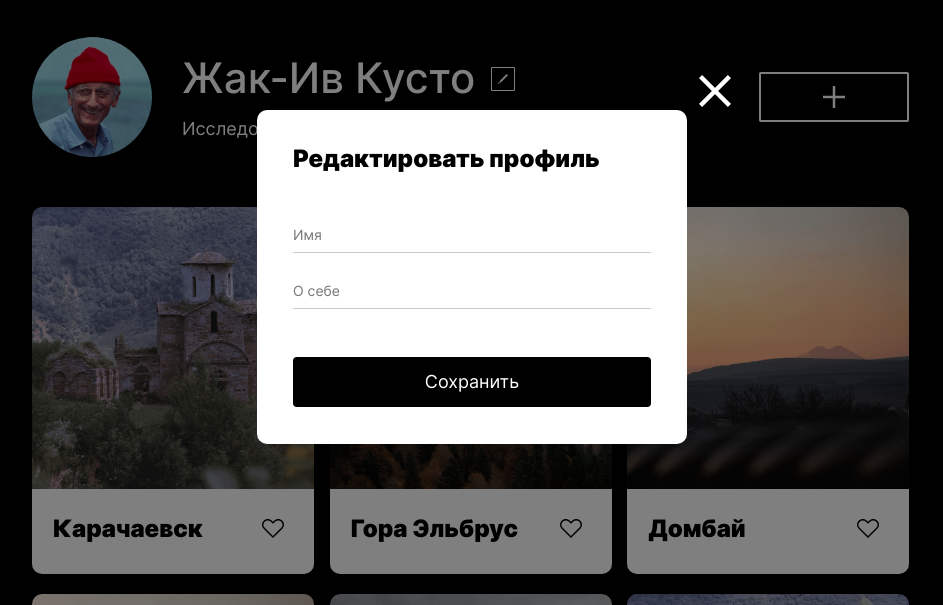
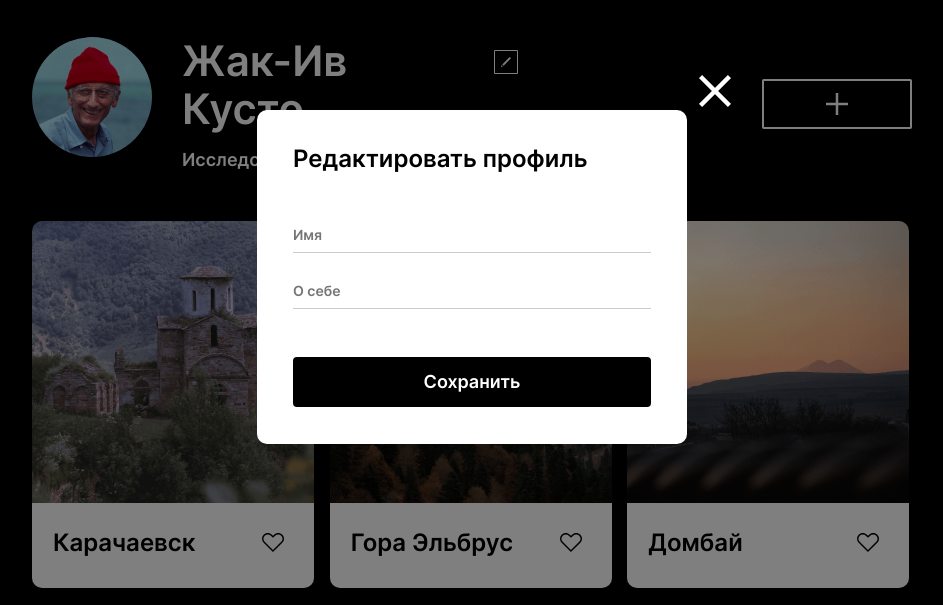
Before and after one commit to Vetiver/mesto-project, a plain HTML site: page index.html in a window 1280 px wide. Shown: the part 123-728 px from the top of the page, without its empty margins (168-1111 px from the left). Drawn offline with Linux system fonts and the light colour scheme; files whose address does not match are found by name.

```diff
--- a/blocks/card/__title/card__title.css
+++ b/blocks/card/__title/card__title.css
@@ -1,5 +1,4 @@
 .card__title {
-  font-family: "Inter-Black";
   margin: 0;
   margin-left: 21px;
   margin-top: 25px;
--- a/blocks/popup/__title/popup__title.css
+++ b/blocks/popup/__title/popup__title.css
@@ -1,5 +1,4 @@
 .popup__title {
-  font-family: "Inter-Black";
   margin: 0;
   margin-top: 34px;
   margin-bottom: 54px;
--- a/blocks/profile/__nickname/profile__nickname.css
+++ b/blocks/profile/__nickname/profile__nickname.css
@@ -1,5 +1,4 @@
 .profile__nickname {
-  font-family: "Inter-Medium";
   margin: 0;
   font-style: normal;
   font-weight: 500;
--- a/vendor/fonts/fonts.css
+++ b/vendor/fonts/fonts.css
@@ -1,18 +1,4 @@
-@font-face {
-  font-family: "Inter";
-  font-style: normal;
-  font-weight: bold;
-  src: url(../fonts/Inter/Inter-Bold.woff) format('woff'),
-    url(../fonts/Inter/Inter-Bold.woff2) format('woff2');
-}
 
-@font-face {
-  font-family: "Inter";
-  font-style: normal;
-  font-weight: normal;
-  src: url(../fonts/Inter/Inter-Regular.woff) format('woff'),
-    url(../fonts/Inter/Inter-Regular.woff2) format('woff2');
-}
 
 @font-face {
   font-family: "Inter";
```
Also changed, not shown: 1 other file.
